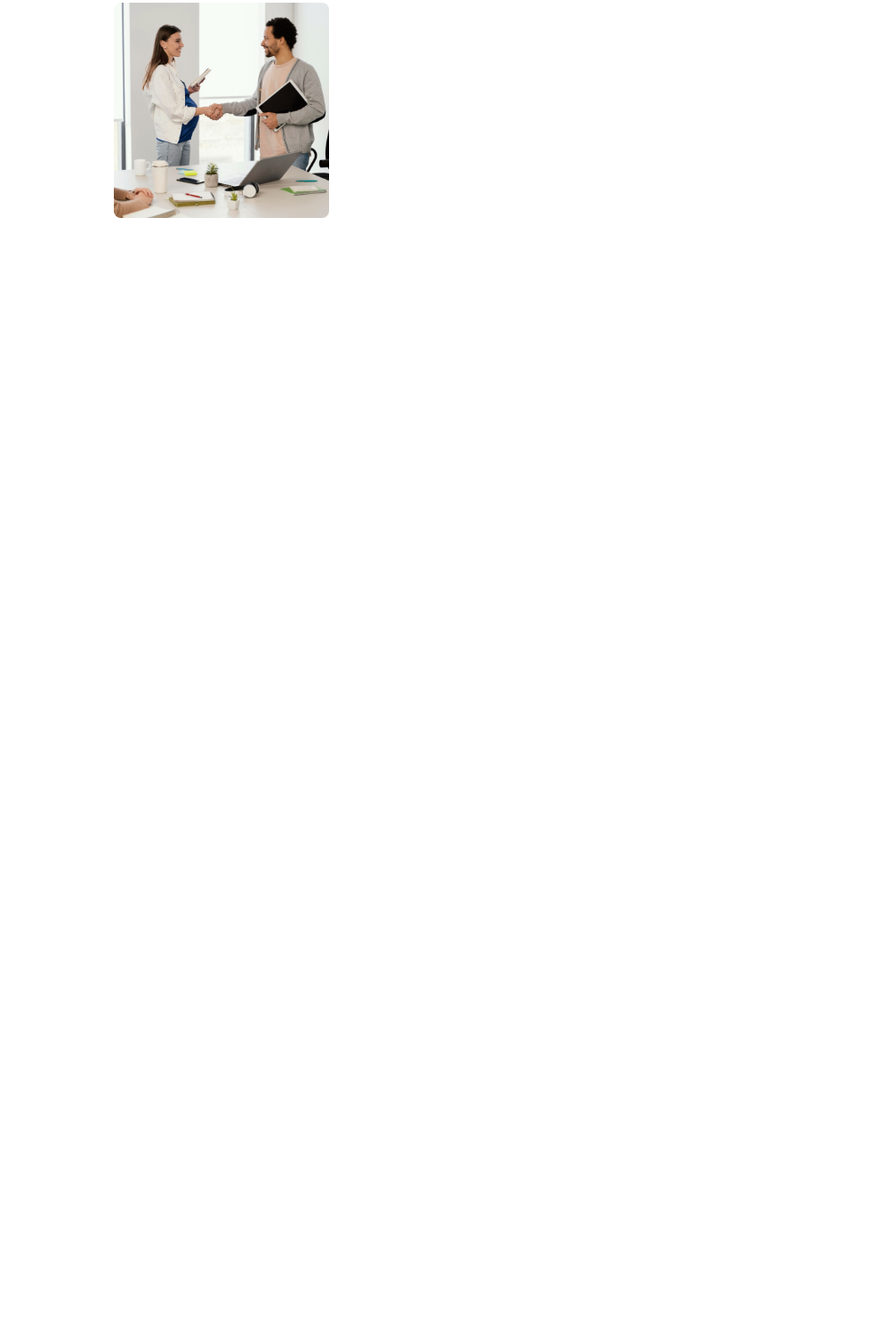
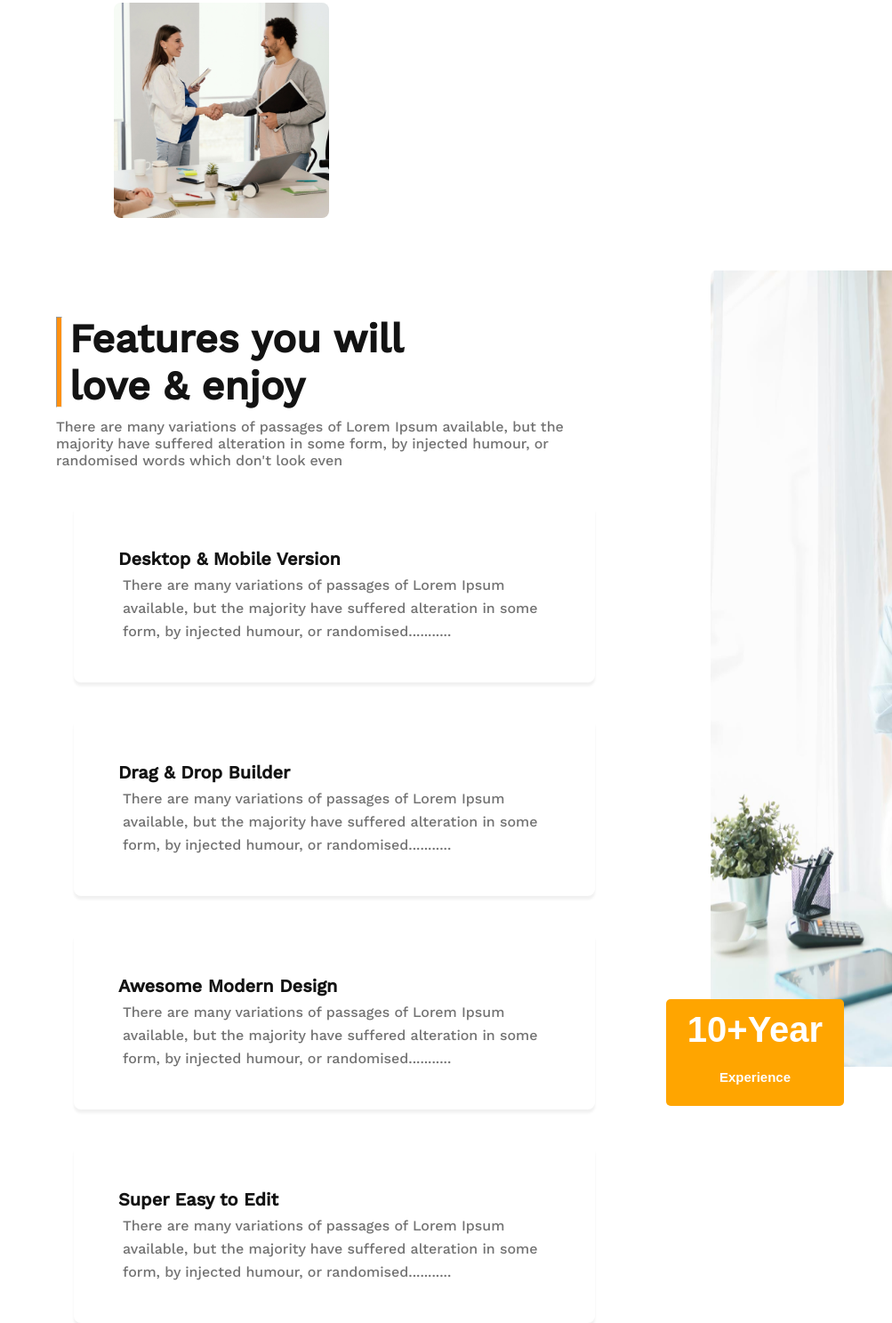
Before and after one commit to ProgSomel/g3-architects, a plain HTML site: page index.html in a window 1280 px wide. Shown: the part 1930-3417 px from the top of the page at 89% size, without its empty margins (277-1280 px from the left). Before the commit the page ends 2184 px from the top, so only its background shows below. Drawn offline with nearby package versions, Linux system fonts and the light colour scheme.

Commit message:
features-love added

```diff
--- a/css/style.css
+++ b/css/style.css
@@ -138,6 +138,91 @@ li {
   color: #ffffff;
 }
 
+/*-------------------- section 2 styles--------------------- */
+.features-love {
+  display: flex;
+  width: 1440px;
+  height: 1059px;
+  gap: 150px;
+}
+.features-love-description {
+  margin-left: 340px;
+  margin-top: 100px;
+  width: 586px;
+  height: 982px;
+}
+.features-love-description-title {
+  font-weight: 700;
+  font-size: 45px;
+  color: #131313;
+}
+.features-love-description-title-style {
+  display: flex;
+  align-items: center;
+  gap: 8px;
+}
+.features-love-description-info {
+  font-weight: 400;
+  font-size: 16px;
+  color: #727272;
+  margin-top: 10px;
+}
+hr {
+  width: 5px;
+  height: 100px;
+  background: #ff900e;
+}
+.features-love-description-content {
+  margin-top: 40px;
+  margin-left: 20px;
+  width: 486px;
+  height: 100px;
+  background: #ffffff;
+  box-shadow: 0px 4px 3px rgba(0, 0, 0, 0.06);
+  border-radius: 8px;
+  padding: 50px;
+}
+.features-love-description-content-title {
+  font-weight: 600;
+  font-size: 20px;
+  line-height: 23px;
+  color: #131313;
+}
+.features-love-description-content-description {
+  font-weight: 400;
+  font-size: 16px;
+  line-height: 26px;
+  color: #727272;
+  padding: 5px;
+}
+.features-love-imag img {
+  width: 500px;
+  height: 895px;
+  margin-top: 50px;
+}
+.features-love-btn {
+  background-color: orange;
+  width: 200px;
+  height: 120px;
+  border: none;
+  border-radius: 5px;
+  font-weight: 700;
+  font-size: 40px;
+  text-align: center;
+  color: #ffffff;
+  position: relative;
+  bottom: 80px;
+  right: 50px;
+}
+.features-love-btn-span {
+  font-weight: 800;
+  font-size: 15px;
+  line-height: 40px;
+  text-align: center;
+  color: #ffffff;
+  padding-bottom: 5px;
+}
+
 /*------------------- Media Queries-------------------------- */
 
 /*------------------- Mobile Devices------------------------- */
@@ -208,7 +293,6 @@ li {
     flex-direction: column;
     margin-left: 0;
     margin-top: 5px;
-
   }
   .features-img-container img {
     width: 242px;
--- a/index.html
+++ b/index.html
@@ -54,11 +54,78 @@
           </div>
         </div>
         <div class="features-description">
-          <h2 class="features-description-title">Quick list <span class="title-span-1">of Our</span>  <br><span class="title-span-2">Features</span></h2>
+          <h2 class="features-description-title">
+            Quick list <span class="title-span-1">of Our</span> <br /><span
+              class="title-span-2"
+              >Features</span
+            >
+          </h2>
           <p class="features-description-info">
-            There are many variations of passages of Lorem Ipsum available, but the majority have suffered alteration in some form, by injected humour, or randomised words which don't look even
+            There are many variations of passages of Lorem Ipsum available, but
+            the majority have suffered alteration in some form, by injected
+            humour, or randomised words which don't look even
           </p>
           <button class="features-btn">Explore More</button>
+        </div>
+      </section>
+      <section class="features-love">
+        <div class="features-love-description">
+          <div class="features-love-description-title-style">
+            <hr />
+            <h2 class="features-love-description-title">
+              Features you will <br />
+              love & enjoy
+            </h2>
+          </div>
+          <p class="features-love-description-info">
+            There are many variations of passages of Lorem Ipsum available, but
+            the majority have suffered alteration in some form, by injected
+            humour, or randomised words which don't look even
+          </p>
+          <div class="features-love-description-content">
+            <h2 class="features-love-description-content-title">
+              Desktop & Mobile Version
+            </h2>
+            <p class="features-love-description-content-description">
+              There are many variations of passages of Lorem Ipsum available,
+              but the majority have suffered alteration in some form, by
+              injected humour, or randomised...........
+            </p>
+          </div>
+          <div class="features-love-description-content">
+            <h2 class="features-love-description-content-title">
+              Drag & Drop Builder
+            </h2>
+            <p class="features-love-description-content-description">
+              There are many variations of passages of Lorem Ipsum available,
+              but the majority have suffered alteration in some form, by
+              injected humour, or randomised...........
+            </p>
+          </div>
+          <div class="features-love-description-content">
+            <h2 class="features-love-description-content-title">
+              Awesome Modern Design
+            </h2>
+            <p class="features-love-description-content-description">
+              There are many variations of passages of Lorem Ipsum available,
+              but the majority have suffered alteration in some form, by
+              injected humour, or randomised...........
+            </p>
+          </div>
+          <div class="features-love-description-content">
+            <h2 class="features-love-description-content-title">
+              Super Easy to Edit
+            </h2>
+            <p class="features-love-description-content-description">
+              There are many variations of passages of Lorem Ipsum available,
+              but the majority have suffered alteration in some form, by
+              injected humour, or randomised...........
+            </p>
+          </div>
+        </div>
+        <div class="features-love-imag">
+          <img src="images/architect.png" alt="">
+          <button class="features-love-btn">10+Year <br> <span class="features-love-btn-span">Experience</span></button>
         </div>
       </section>
     </main>
```
